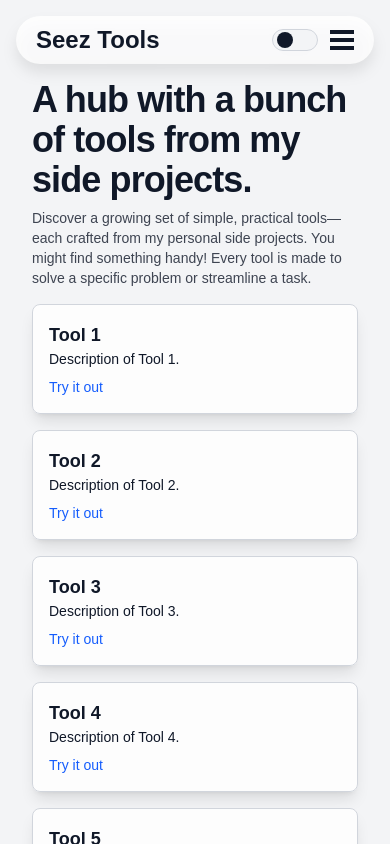
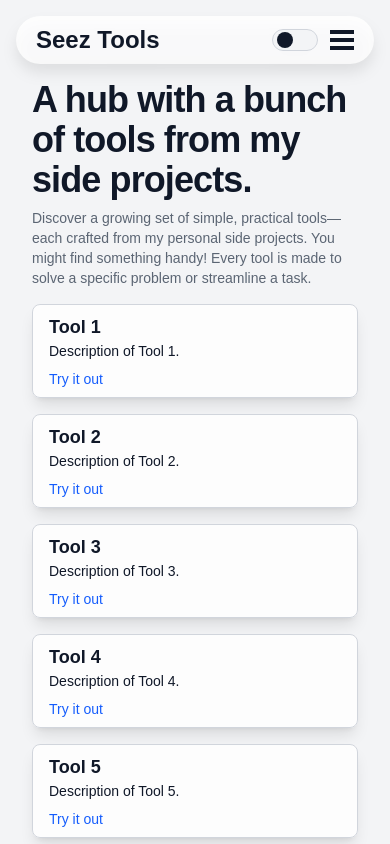
Before and after one commit to Smootheez/Seez-Utils, a React (Vite) app: page / in a window 390 px wide. Shown: the top 844 px of the page. Built offline with nearby package versions, Linux system fonts and the light colour scheme.

Commit message:
mocking switch between page

```diff
--- a/src/components/tools-card.tsx
+++ b/src/components/tools-card.tsx
@@ -10,7 +10,7 @@ export function ToolsCard({
   link: string;
 }) {
   return (
-    <div className="bg-surface/80 backdrop-blur-xs p-4 rounded-lg shadow-lg border-border border">
+    <div className="bg-surface/80 backdrop-blur-xs py-2 px-4 md:p-4 rounded-lg shadow-lg border-border border">
       <h2 className="text-lg md:text-xl font-semibold">{title}</h2>
       <p>{description}</p>
       <Link
--- a/src/main.tsx
+++ b/src/main.tsx
@@ -3,12 +3,14 @@ import { createRoot } from "react-dom/client";
 import "./index.css";
 import { BrowserRouter, Route, Routes } from "react-router-dom";
 import { Home } from "./pages/Home.tsx";
+import { ExampleToolPage } from "./pages/ExampleToolPage.tsx";
 
 createRoot(document.getElementById("root")!).render(
   <StrictMode>
     <BrowserRouter>
       <Routes>
         <Route path="/" element={<Home />} />
+        <Route path="/exampletoolpage" element={<ExampleToolPage />} />
       </Routes>
     </BrowserRouter>
   </StrictMode>
--- /dev/null
+++ b/src/pages/ExampleToolPage.tsx
@@ -0,0 +1,17 @@
+import { Link } from "react-router-dom";
+
+export function ExampleToolPage() {
+  return (
+    <div className="max-w-7xl mx-auto px-4 pt-20 md:pt-22 text-sm md:text-base">
+      <h1 className="text-text text-4xl font-bold tracking-tight md:text-5xl max-w-md">
+        Example Tool Page
+      </h1>
+      <p className="mt-2 md:mt-4 text-muted-text/90 max-w-2xl">
+        This is an example tool page. You can add your tool's functionality here.
+      </p>
+      <Link to={"/"} className="mt-4 inline-block text-primary hover:underline">
+        Go back to Home
+      </Link>
+    </div>
+  );
+}
--- a/src/pages/Home.tsx
+++ b/src/pages/Home.tsx
@@ -3,12 +3,12 @@ import { ToolsCard } from "../components/tools-card";
 
 export function Home() {
   const toolList = [
-    { title: "Tool 1", description: "Description of Tool 1.", link: "#" },
-    { title: "Tool 2", description: "Description of Tool 2.", link: "#" },
-    { title: "Tool 3", description: "Description of Tool 3.", link: "#" },
-    { title: "Tool 4", description: "Description of Tool 4.", link: "#" },
-    { title: "Tool 5", description: "Description of Tool 5.", link: "#" },
-    { title: "Tool 6", description: "Description of Tool 6.", link: "#" },
+    { title: "Tool 1", description: "Description of Tool 1.", link: "/exampletoolpage" },
+    { title: "Tool 2", description: "Description of Tool 2.", link: "/exampletoolpage" },
+    { title: "Tool 3", description: "Description of Tool 3.", link: "/exampletoolpage" },
+    { title: "Tool 4", description: "Description of Tool 4.", link: "/exampletoolpage" },
+    { title: "Tool 5", description: "Description of Tool 5.", link: "/exampletoolpage" },
+    { title: "Tool 6", description: "Description of Tool 6.", link: "/exampletoolpage" },
   ]
 
   return (
@@ -20,7 +20,7 @@ export function Home() {
             <h1 className="text-text text-4xl font-bold tracking-tight md:text-5xl max-w-md">
               A hub with a bunch of tools from my side projects.
             </h1>
-            <p className="mt-2 md:mt-4 text-text/80 max-w-2xl">
+            <p className="mt-2 md:mt-4 text-muted-text/90 max-w-2xl">
               Discover a growing set of simple, practical tools—each crafted
               from my personal side projects. You might find something handy!
               Every tool is made to solve a specific problem or streamline a
```
